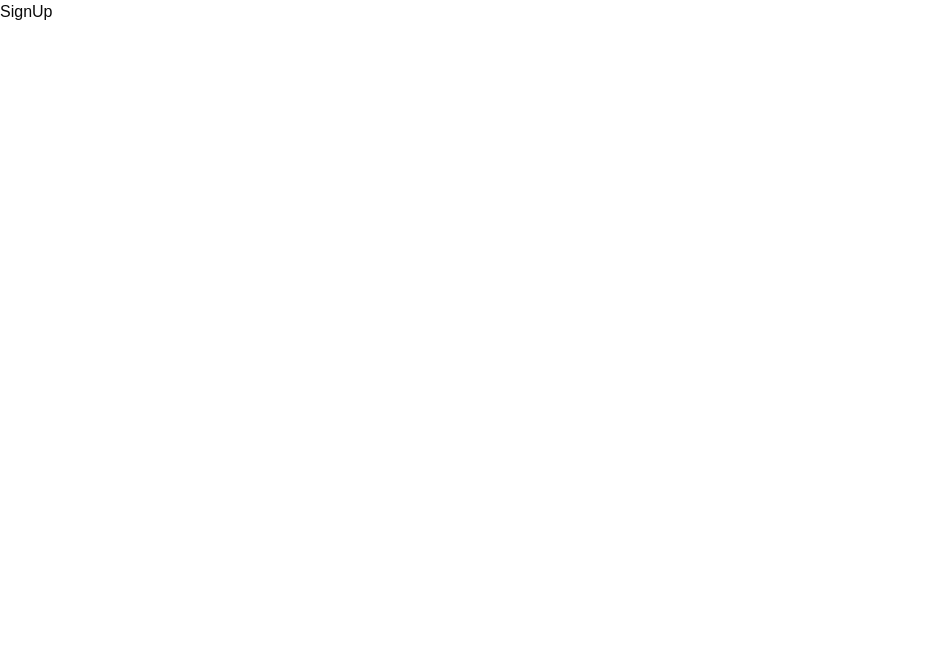
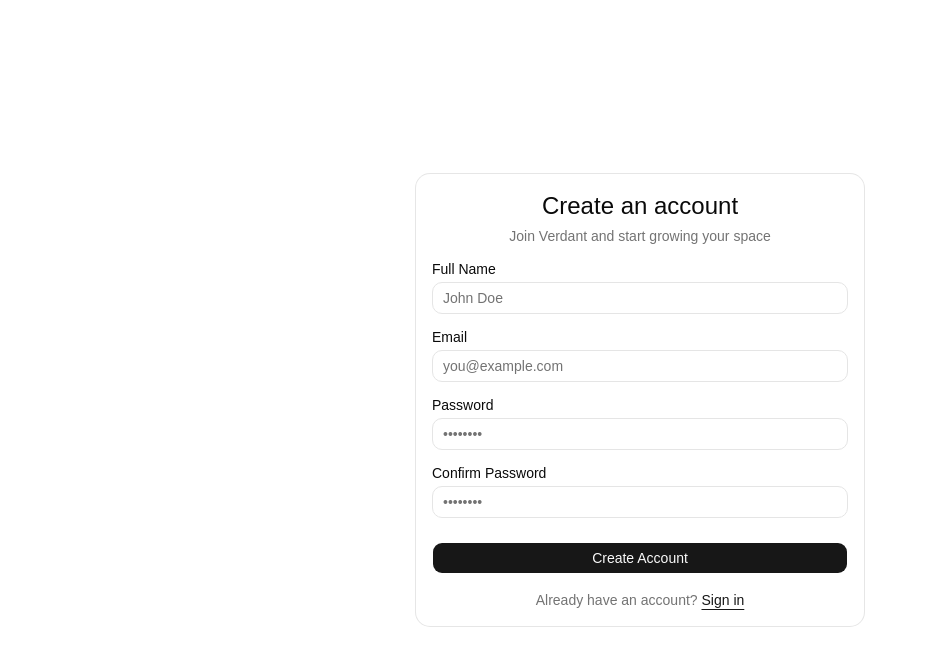
Before and after one commit to Umairulislam/verdant, a React (Vite) app: page /sign-up in a window 1280 px wide. Shown: the top 666 px of the page, without its empty margins (0-927 px from the left). Built offline with nearby package versions, Linux system fonts and the light colour scheme.

Commit message:
feat: add sign in and sign up pages with form validation

```diff
--- a/src/pages/SignIn.tsx
+++ b/src/pages/SignIn.tsx
@@ -1,5 +1,73 @@
+import { useForm } from "react-hook-form"
+import { zodResolver } from "@hookform/resolvers/zod"
+import { Link, useNavigate } from "react-router"
+import { useAppDispatch } from "@/store/hooks"
+import { signIn } from "@/store/authSlice"
+import { signInSchema, type SignInFormData } from "@/schemas/authSchema"
+import { Button } from "@/components/ui/button"
+import { Input } from "@/components/ui/input"
+import { Label } from "@/components/ui/label"
+import { Card, CardContent, CardDescription, CardHeader, CardTitle } from "@/components/ui/card"
+
 const SignIn = () => {
-  return <div>SignIn</div>
+  const dispatch = useAppDispatch()
+  const navigate = useNavigate()
+
+  const {
+    register,
+    handleSubmit,
+    formState: { errors, isSubmitting },
+  } = useForm<SignInFormData>({
+    resolver: zodResolver(signInSchema),
+  })
+
+  const onSubmit = async (data: SignInFormData) => {
+    await new Promise((resolve) => setTimeout(resolve, 1000))
+    dispatch(signIn({ name: "User", email: data.email }))
+    navigate("/")
+  }
+
+  return (
+    <div className="min-h-screen flex items-center justify-center px-4">
+      <Card className="w-full max-w-md">
+        <CardHeader className="text-center">
+          <CardTitle className="text-2xl">Welcome back</CardTitle>
+          <CardDescription>Sign in to your Verdant account</CardDescription>
+        </CardHeader>
+        <CardContent>
+          <form onSubmit={handleSubmit(onSubmit)} className="flex flex-col gap-4">
+            <div className="flex flex-col gap-1.5">
+              <Label htmlFor="email">Email</Label>
+              <Input id="email" type="email" placeholder="you@example.com" {...register("email")} />
+              {errors.email && <p className="text-sm text-red-500">{errors.email.message}</p>}
+            </div>
+
+            <div className="flex flex-col gap-1.5">
+              <Label htmlFor="password">Password</Label>
+              <Input
+                id="password"
+                type="password"
+                placeholder="••••••••"
+                {...register("password")}
+              />
+              {errors.password && <p className="text-sm text-red-500">{errors.password.message}</p>}
+            </div>
+
+            <Button type="submit" className="w-full mt-2" disabled={isSubmitting}>
+              {isSubmitting ? "Signing in..." : "Sign In"}
+            </Button>
+
+            <p className="text-sm text-center text-muted-foreground">
+              Don't have an account?{" "}
+              <Link to="/sign-up" className="text-primary underline underline-offset-4">
+                Sign up
+              </Link>
+            </p>
+          </form>
+        </CardContent>
+      </Card>
+    </div>
+  )
 }
 
 export default SignIn
--- a/src/pages/SignUp.tsx
+++ b/src/pages/SignUp.tsx
@@ -1,5 +1,92 @@
+import { useForm } from "react-hook-form"
+import { zodResolver } from "@hookform/resolvers/zod"
+import { Link, useNavigate } from "react-router"
+import { useAppDispatch } from "@/store/hooks"
+import { signIn } from "@/store/authSlice"
+import { signUpSchema, type SignUpFormData } from "@/schemas/authSchema"
+import { Button } from "@/components/ui/button"
+import { Input } from "@/components/ui/input"
+import { Label } from "@/components/ui/label"
+import { Card, CardContent, CardDescription, CardHeader, CardTitle } from "@/components/ui/card"
+
 const SignUp = () => {
-  return <div>SignUp</div>
+  const dispatch = useAppDispatch()
+  const navigate = useNavigate()
+
+  const {
+    register,
+    handleSubmit,
+    formState: { errors, isSubmitting },
+  } = useForm<SignUpFormData>({
+    resolver: zodResolver(signUpSchema),
+  })
+
+  const onSubmit = async (data: SignUpFormData) => {
+    await new Promise((resolve) => setTimeout(resolve, 1000))
+    dispatch(signIn({ name: data.name, email: data.email }))
+    navigate("/")
+  }
+
+  return (
+    <div className="min-h-screen flex items-center justify-center px-4">
+      <Card className="w-full max-w-md">
+        <CardHeader className="text-center">
+          <CardTitle className="text-2xl">Create an account</CardTitle>
+          <CardDescription>Join Verdant and start growing your space</CardDescription>
+        </CardHeader>
+        <CardContent>
+          <form onSubmit={handleSubmit(onSubmit)} className="flex flex-col gap-4">
+            <div className="flex flex-col gap-1.5">
+              <Label htmlFor="name">Full Name</Label>
+              <Input id="name" type="text" placeholder="John Doe" {...register("name")} />
+              {errors.name && <p className="text-sm text-red-500">{errors.name.message}</p>}
+            </div>
+
+            <div className="flex flex-col gap-1.5">
+              <Label htmlFor="email">Email</Label>
+              <Input id="email" type="email" placeholder="you@example.com" {...register("email")} />
+              {errors.email && <p className="text-sm text-red-500">{errors.email.message}</p>}
+            </div>
+
+            <div className="flex flex-col gap-1.5">
+              <Label htmlFor="password">Password</Label>
+              <Input
+                id="password"
+                type="password"
+                placeholder="••••••••"
+                {...register("password")}
+              />
+              {errors.password && <p className="text-sm text-red-500">{errors.password.message}</p>}
+            </div>
+
+            <div className="flex flex-col gap-1.5">
+              <Label htmlFor="confirmPassword">Confirm Password</Label>
+              <Input
+                id="confirmPassword"
+                type="password"
+                placeholder="••••••••"
+                {...register("confirmPassword")}
+              />
+              {errors.confirmPassword && (
+                <p className="text-sm text-red-500">{errors.confirmPassword.message}</p>
+              )}
+            </div>
+
+            <Button type="submit" className="w-full mt-2" disabled={isSubmitting}>
+              {isSubmitting ? "Creating account..." : "Create Account"}
+            </Button>
+
+            <p className="text-sm text-center text-muted-foreground">
+              Already have an account?{" "}
+              <Link to="/sign-in" className="text-primary underline underline-offset-4">
+                Sign in
+              </Link>
+            </p>
+          </form>
+        </CardContent>
+      </Card>
+    </div>
+  )
 }
 
 export default SignUp
```
